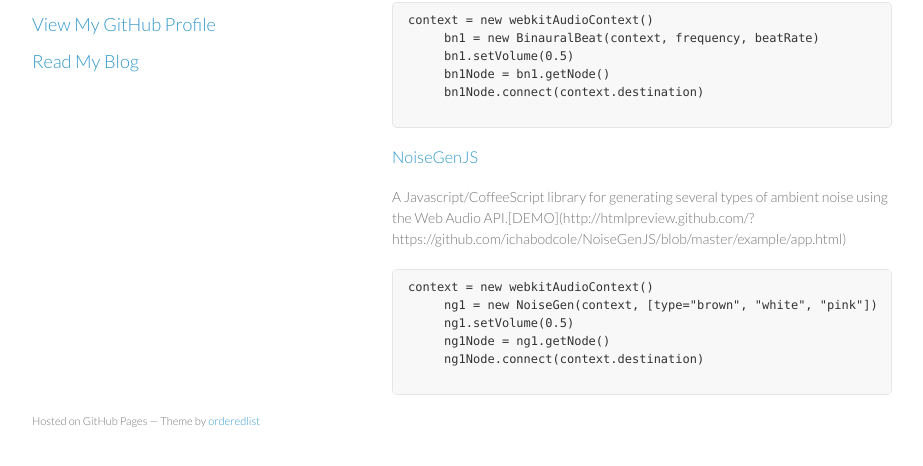
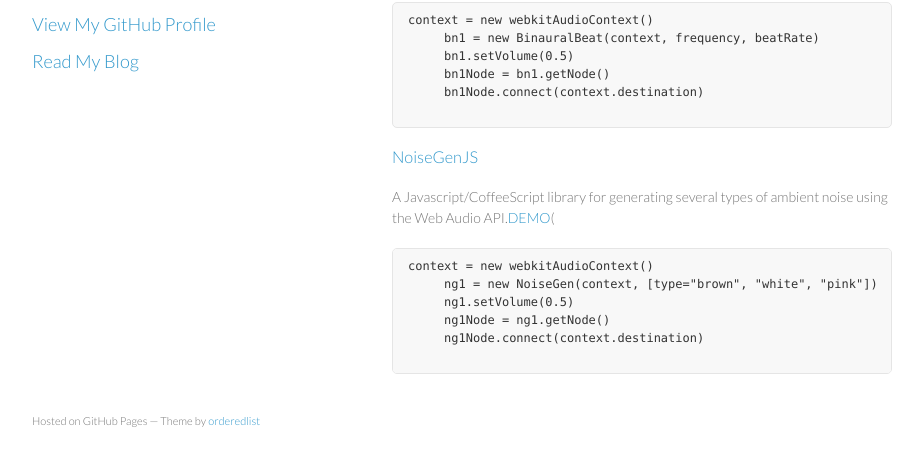
Before and after one commit to ichabodcole/ichabodcole.github.com, a Jekyll site: the page built from index.html, in a window 1280 px wide, cut to the strip 400-866 px from the top of the page. Shown: the whole strip, without its empty margins (178-1101 px from the left). Built offline with Jekyll 4.4.1, drawn with Linux system fonts in a browser that asks for light colours; some of the changed lines change nothing that is shown.

Commit message:
Updated demo link tag from markdown to html

```diff
--- a/_includes/projects.html
+++ b/_includes/projects.html
@@ -14,7 +14,7 @@
 
      <h3><a href="https://github.com/ichabodcole/NoiseGenJS">NoiseGenJS</a></h3>
 
-     <p>A Javascript/CoffeeScript library for generating several types of ambient noise using the Web Audio API.[DEMO](http://htmlpreview.github.com/?https://github.com/ichabodcole/NoiseGenJS/blob/master/example/app.html)</p>
+     <p>A Javascript/CoffeeScript library for generating several types of ambient noise using the Web Audio API.<a href="http://htmlpreview.github.com/?https://github.com/ichabodcole/NoiseGenJS/blob/master/example/app.html" title="NoiseGenJS Demo">DEMO</a>(</p>
 
      <pre><code>context = new webkitAudioContext()
      ng1 = new NoiseGen(context, [type="brown", "white", "pink"])
```
